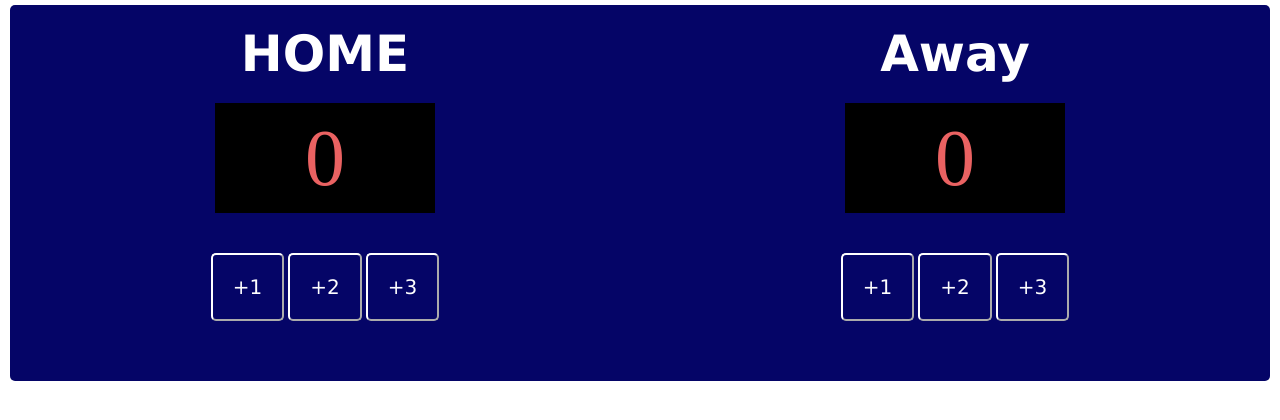
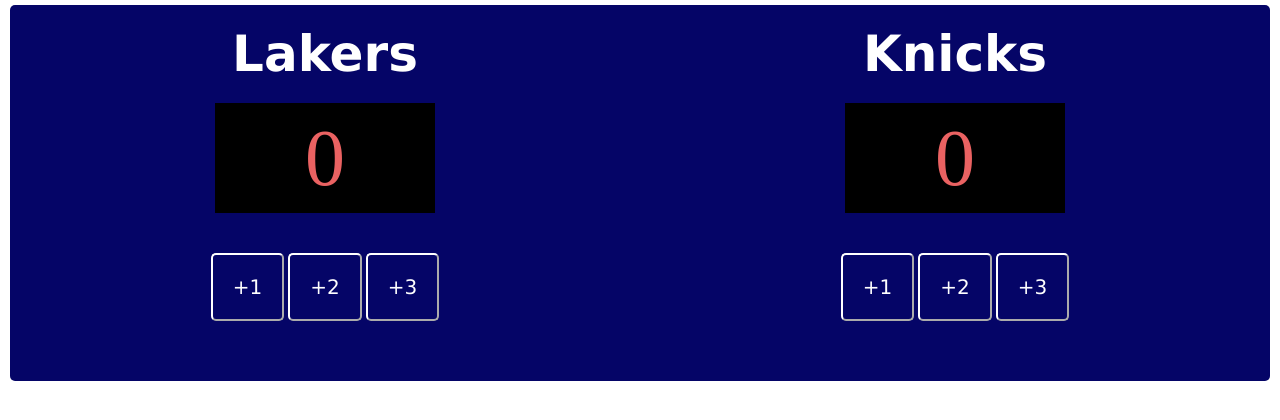
Before and after one commit to yrtyash/Basketball_score_counter, a website built with Vite: page index.html in a window 1280 px wide. Built offline with nearby package versions, Linux system fonts and the light colour scheme.

Commit message:
Update header names

```diff
--- a/index.html
+++ b/index.html
@@ -5,14 +5,14 @@
     <body>
         <div class="container">
             <div>
-                <h3>HOME</h3>
+                <h3>Lakers</h3>
                 <p id="home-score"><span>0</span></p>
                 <button onclick="plusone()">+1</button>
                 <button onclick="plustwo()">+2</button>
                 <button onclick="plusthree()">+3</button>
             </div>
             <div>
-                <h3>Away</h3>
+                <h3>Knicks</h3>
                 <p id="guest-score"><span>0</span></p>
                 <button onclick="plusoneGuest()">+1</button>
                 <button onclick="plustwoGuest()">+2</button>
```
